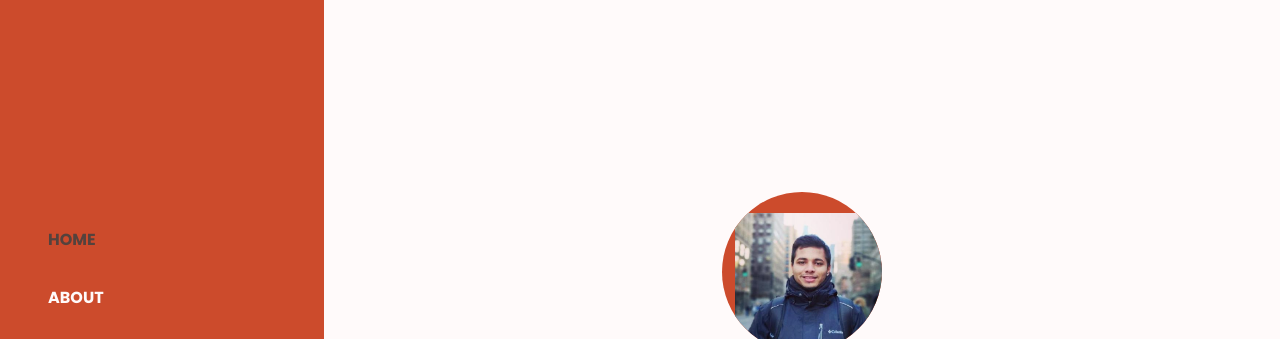
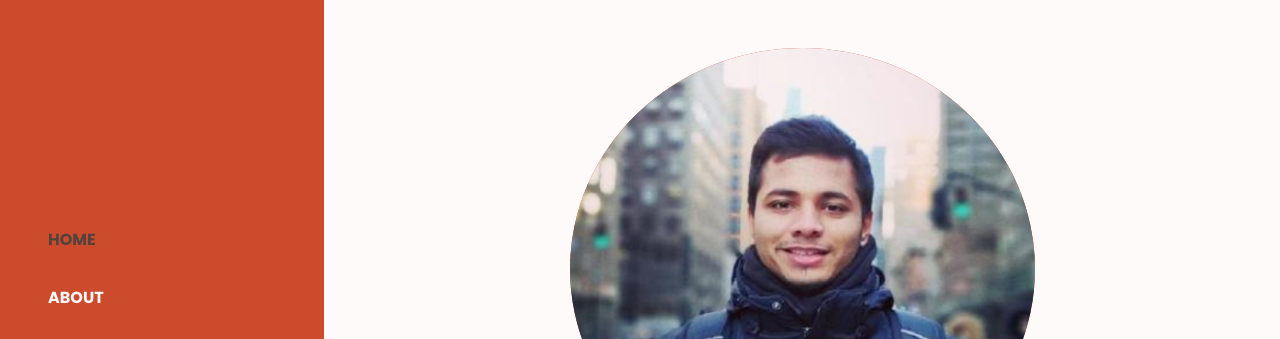
Before and after one commit to np9603/Portfolio, a plain HTML site: page index.html in a window 1280 px wide. Shown: the top 339 px of the page. Drawn offline with nearby package versions, Linux system fonts and the light colour scheme.

Commit message:
Edit photo css

```diff
--- a/assets/css/styles.css
+++ b/assets/css/styles.css
@@ -188,10 +188,11 @@ img {
   text-align: center;
 }
 .home__img {
-  padding-top: 1.3rem;
+  /* padding-top: 1.3rem;
   padding-left: 0.8rem;
   width: 160px;
-  height: 160px;
+  height: 160px; */
+  zoom: 3;
   background-color: var(--first-color);
   border-radius: 50%;
   overflow: hidden;
```
